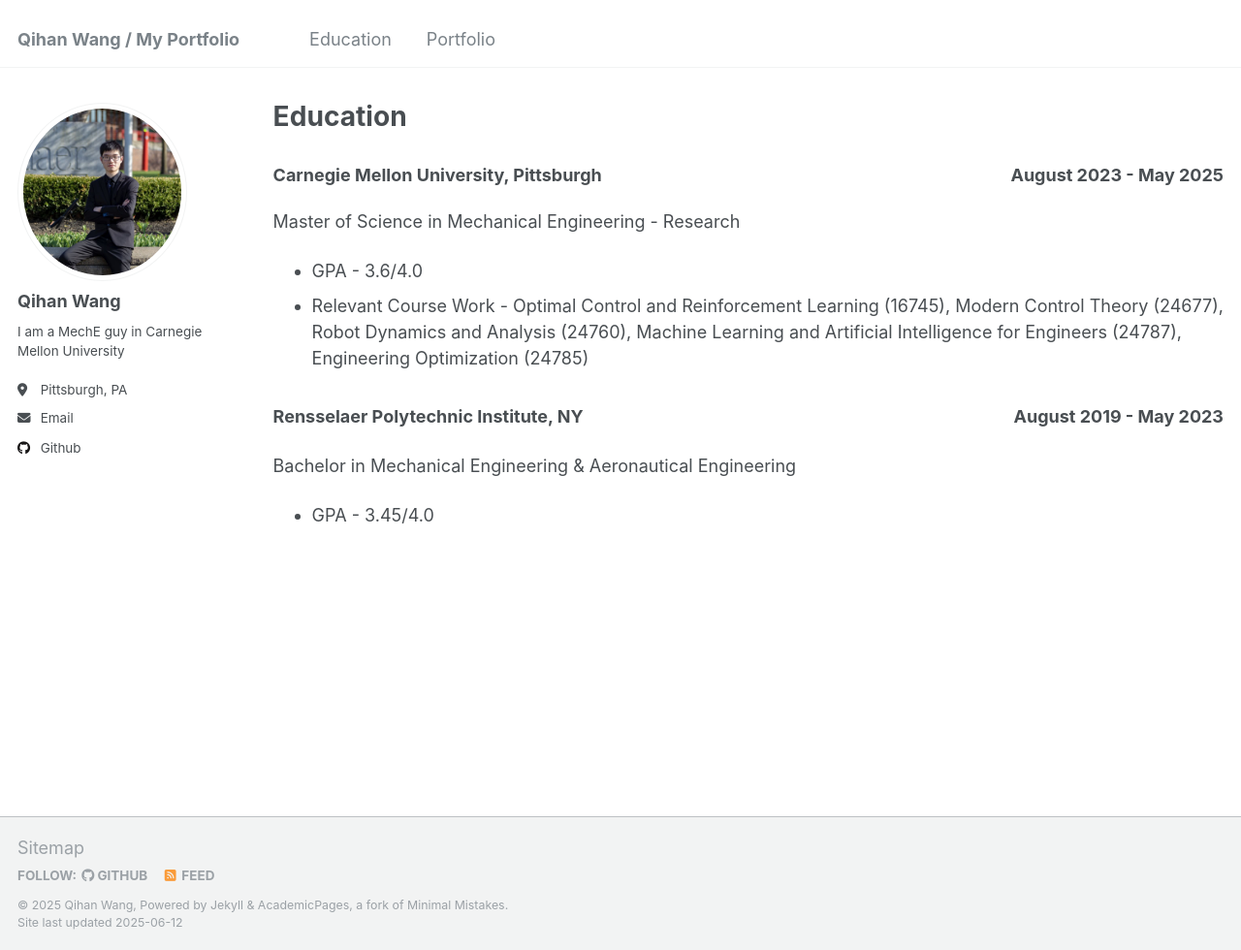
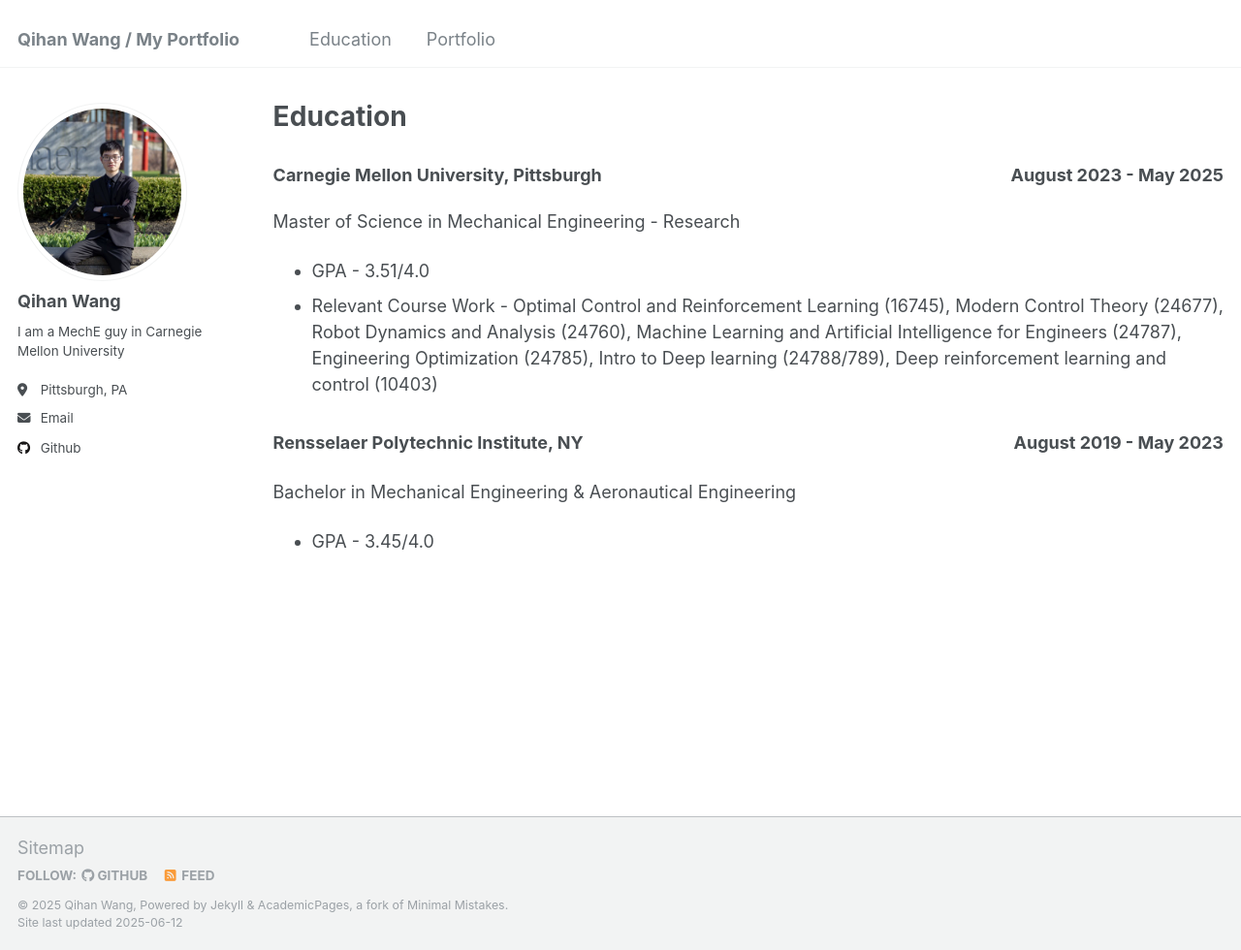
Before and after one commit to wangqihan2000/wqh.github.io, a Jekyll site: the page built from _pages/education.md, in a window 1280 px wide and 980 px high. Shown: the whole window at 97% size. Built offline with Jekyll 4.4.1, drawn with Linux system fonts in a browser that asks for light colours.

Commit message:
Update education.md

```diff
--- a/_pages/education.md
+++ b/_pages/education.md
@@ -12,8 +12,8 @@ redirect_from:
 <p><h3><span style="text-align:left; display:inline-block; width:50%;">Carnegie Mellon University, Pittsburgh</span><span style="text-align:right; display:inline-block; width:50%;">August 2023 - May 2025</span></h3></p>
 Master of Science in Mechanical Engineering - Research
 
-  *  GPA - 3.6/4.0
-  *  Relevant Course Work - Optimal Control and Reinforcement Learning (16745), Modern Control Theory (24677), Robot Dynamics and Analysis (24760), Machine Learning and Artificial Intelligence for Engineers (24787), Engineering Optimization (24785)
+  *  GPA - 3.51/4.0
+  *  Relevant Course Work - Optimal Control and Reinforcement Learning (16745), Modern Control Theory (24677), Robot Dynamics and Analysis (24760), Machine Learning and Artificial Intelligence for Engineers (24787), Engineering Optimization (24785), Intro to Deep learning (24788/789), Deep reinforcement learning and control (10403)
 
 
 
```
